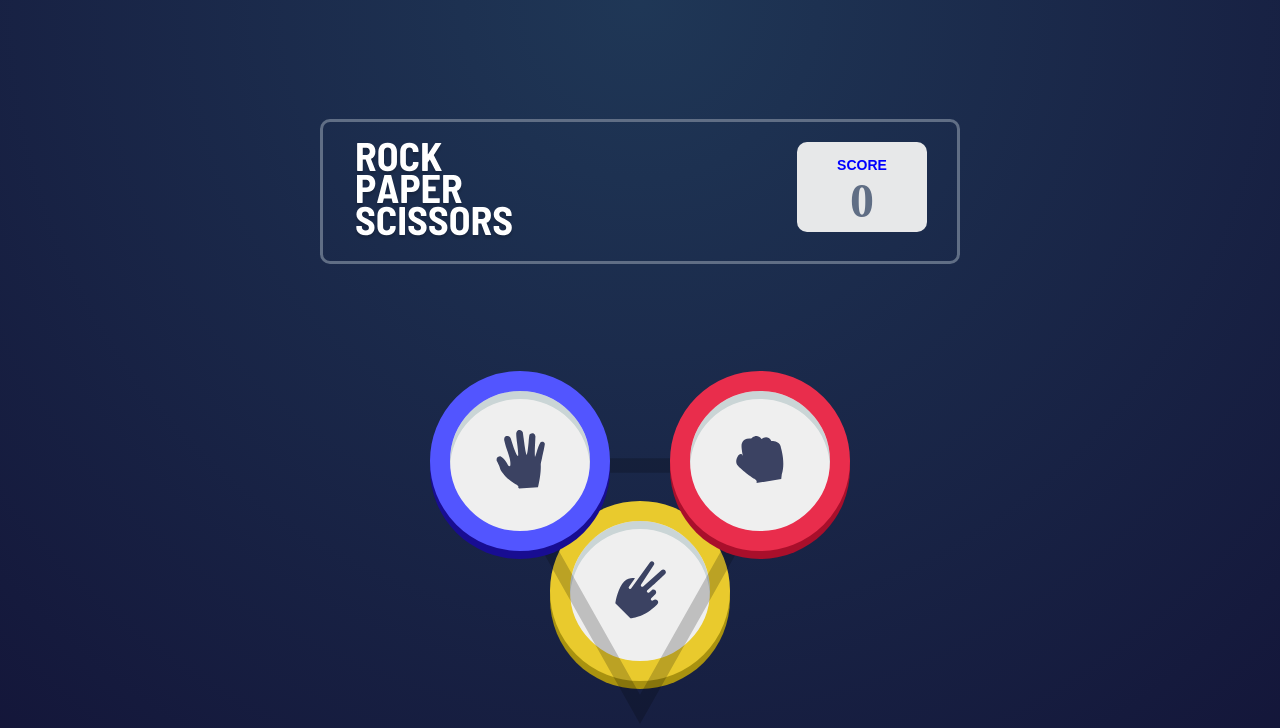
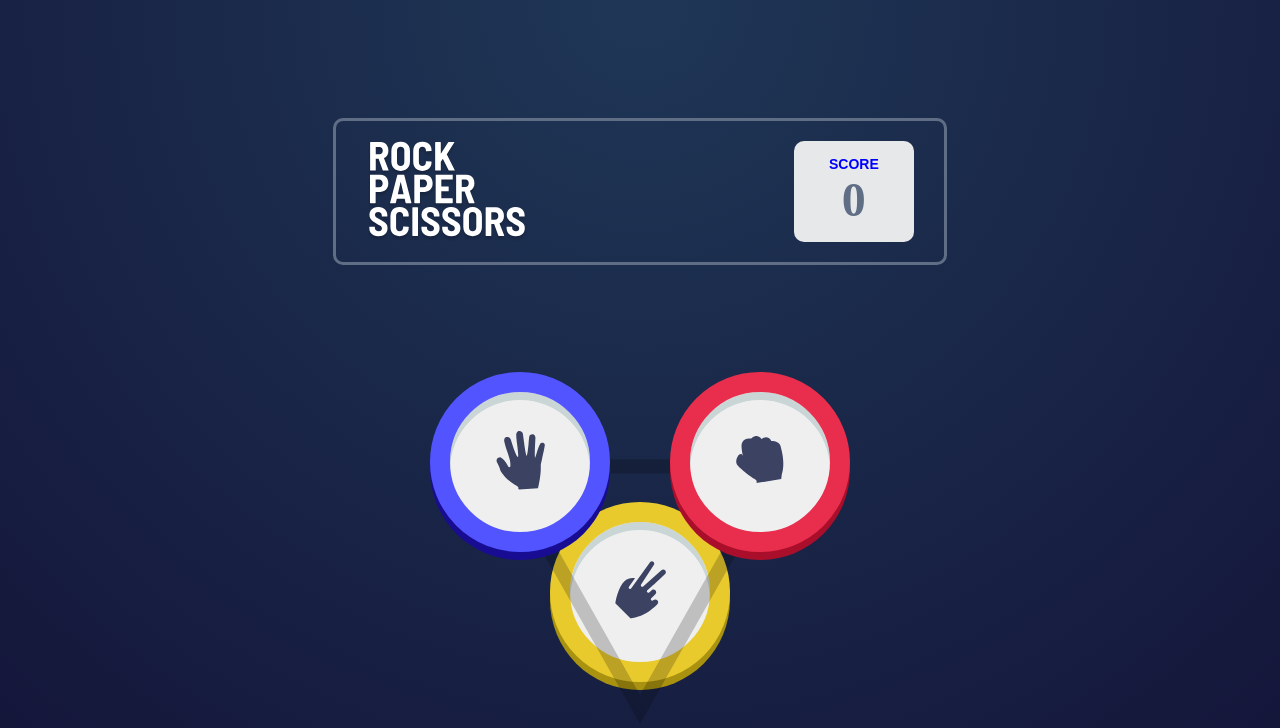
Before and after one commit to Code-Coterie-Team/challenges-rock-paper-scissors-game, a plain HTML site: page index.html in a window 1280 px wide. Drawn offline with Linux system fonts and the light colour scheme.

Commit message:
triangle

```diff
--- a/style.css
+++ b/style.css
@@ -22,7 +22,7 @@ body{
 }
 
 .header{
-    width: 64rem;
+    width: 48%;
     display: flex;
     justify-content: space-between;
     padding: 2rem 3rem ;
@@ -33,8 +33,7 @@ body{
 
 .scorecounter{
     background-color: rgb(231, 232, 233);
-    width: 13rem;
-    height: 9rem;
+    width:22%;
     border-radius: 10px;
     display: flex;
     flex-direction: column;
@@ -95,5 +94,6 @@ body{
 .scissors{
     border: 20px solid rgb(233, 202, 45);
     box-shadow: 0 8px #a9920f, inset 0 8px #cad5d6;
-    /* position: absolute; */
-}
+    /* position: absolute;
+    bottom: -150px;
+} */
```
Also changed, not shown: index.html (renamed from main.html).
